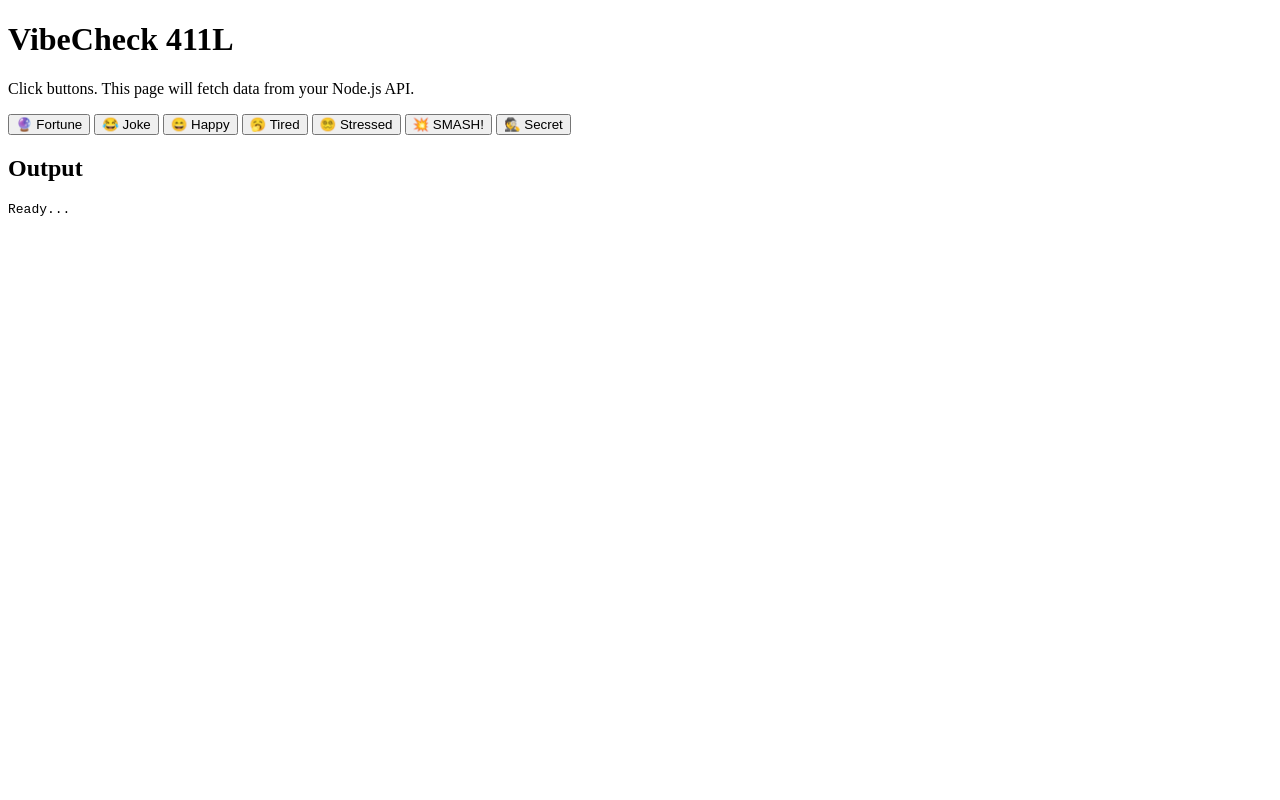
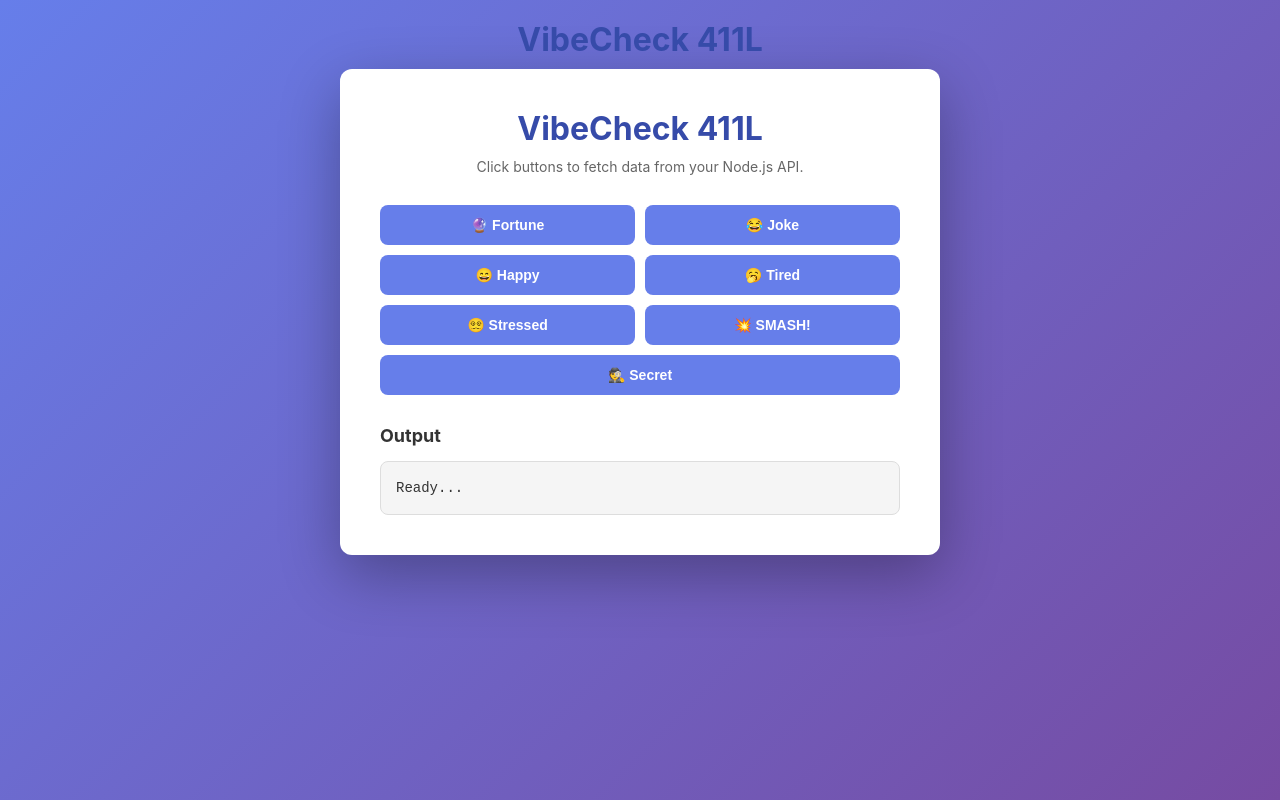
Before and after one commit to YafehDCDJ/VibeCheck-De-Juan, a plain HTML site: page frontend/index.html in a window 1280 px wide. Drawn offline with Linux system fonts and the light colour scheme.

Commit message:
Style: Update button colors and improve visual hierarchy

```diff
--- /dev/null
+++ b/frontend/index.css
@@ -0,0 +1,85 @@
+* {
+  margin: 0;
+  padding: 0;
+  box-sizing: border-box;
+}
+
+body {
+  font-family: -apple-system, BlinkMacSystemFont, 'Segoe UI', Roboto, sans-serif;
+  background: linear-gradient(135deg, #667eea 0%, #764ba2 100%);
+  min-height: 100vh;
+  padding: 20px;
+}
+
+.container {
+  max-width: 600px;
+  margin: 0 auto;
+  background: white;
+  border-radius: 12px;
+  padding: 40px;
+  box-shadow: 0 20px 60px rgba(0, 0, 0, 0.3);
+}
+
+h1 {
+  color: #364ba9;
+  margin-bottom: 10px;
+  text-align: center;
+}
+
+.subtitle {
+  text-align: center;
+  color: #666;
+  margin-bottom: 30px;
+  font-size: 14px;
+}
+
+.button-group {
+  display: grid;
+  grid-template-columns: 1fr 1fr;
+  gap: 10px;
+  margin-bottom: 30px;
+}
+
+button {
+  padding: 12px 16px;
+  border: none;
+  border-radius: 8px;
+  font-size: 14px;
+  font-weight: 600;
+  cursor: pointer;
+  transition: all 0.3s ease;
+  background: #667eea;
+  color: white;
+}
+
+button:hover {
+  background: #764ba2;
+  transform: translateY(-2px);
+  box-shadow: 0 5px 15px rgba(0, 0, 0, 0.2);
+}
+
+button:active {
+  transform: translateY(0);
+}
+
+#btnSecret {
+  grid-column: span 2;
+}
+
+h2 {
+  color: #333;
+  margin-bottom: 15px;
+  font-size: 18px;
+}
+
+#out {
+  background: #f5f5f5;
+  border: 1px solid #ddd;
+  border-radius: 8px;
+  padding: 15px;
+  font-size: 14px;
+  color: #333;
+  line-height: 1.6;
+  max-height: 300px;
+  overflow-y: auto;
+}
--- a/frontend/index.html
+++ b/frontend/index.html
@@ -7,9 +7,21 @@
 </head>
 <body>
   <h1>VibeCheck 411L</h1>
-  <p>Click buttons. This page will fetch data from your Node.js API.</p>
 
-  <div>
+<!doctype html>
+<html lang="en">
+<head>
+  <meta charset="utf-8" />
+  <meta name="viewport" content="width=device-width, initial-scale=1" />
+  <title>VibeCheck 411L</title>
+  <link rel="stylesheet" href="index.css" />
+</head>
+<body>
+  <div class="container">
+    <h1>VibeCheck 411L</h1>
+    <p class="subtitle">Click buttons to fetch data from your Node.js API.</p>
+
+    <div class="button-group">
       <button id="btnFortune">🔮 Fortune</button>
       <button id="btnJoke">😂 Joke</button>
       <button data-mood="happy" class="btnMood">😄 Happy</button>
@@ -21,7 +33,10 @@
 
     <h2>Output</h2>
     <pre id="out">Ready...</pre>
+  </div>
 
   <script src="app.js"></script>
 </body>
+
+</body>
 </html>
```
Lines whose indentation alone changed are shown as unchanged.
